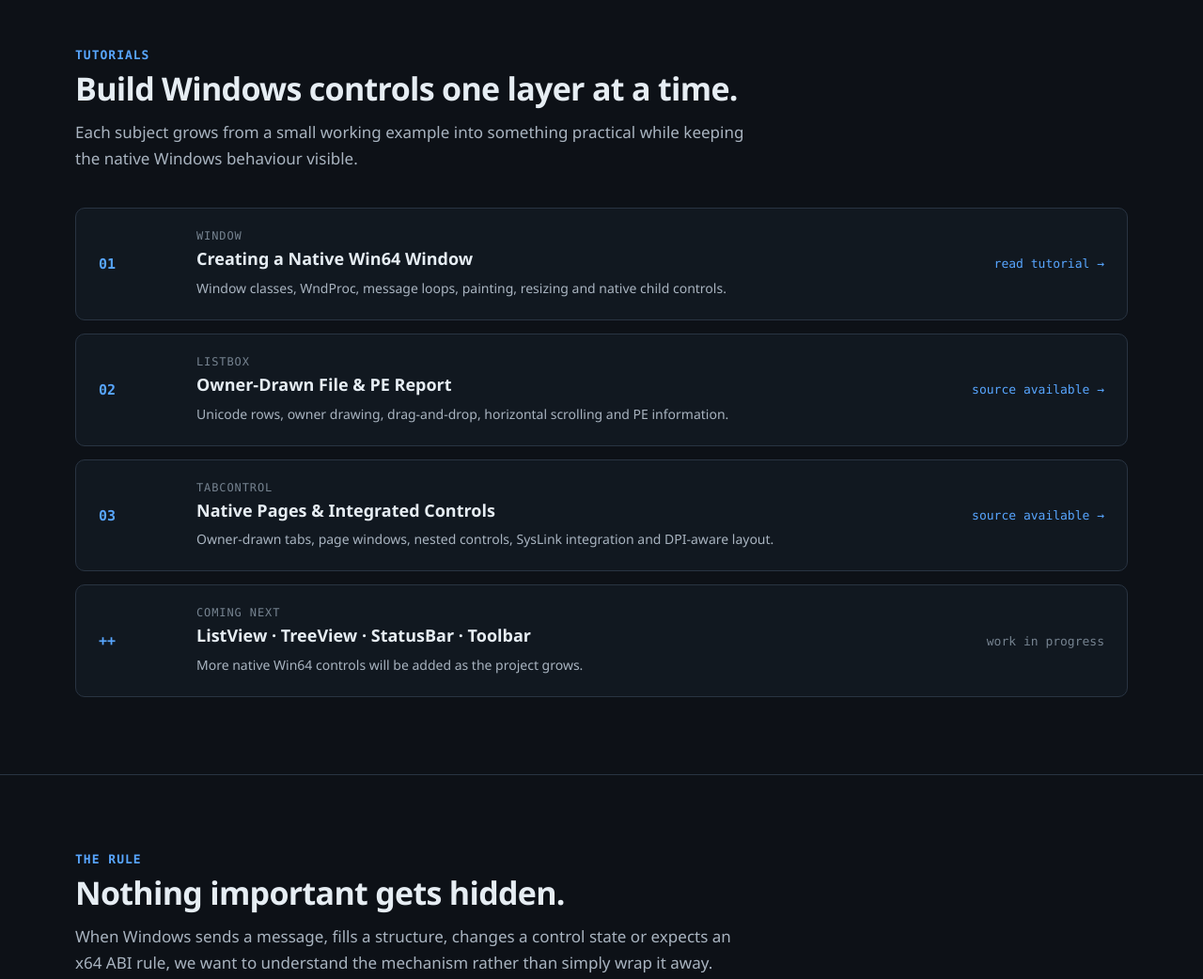
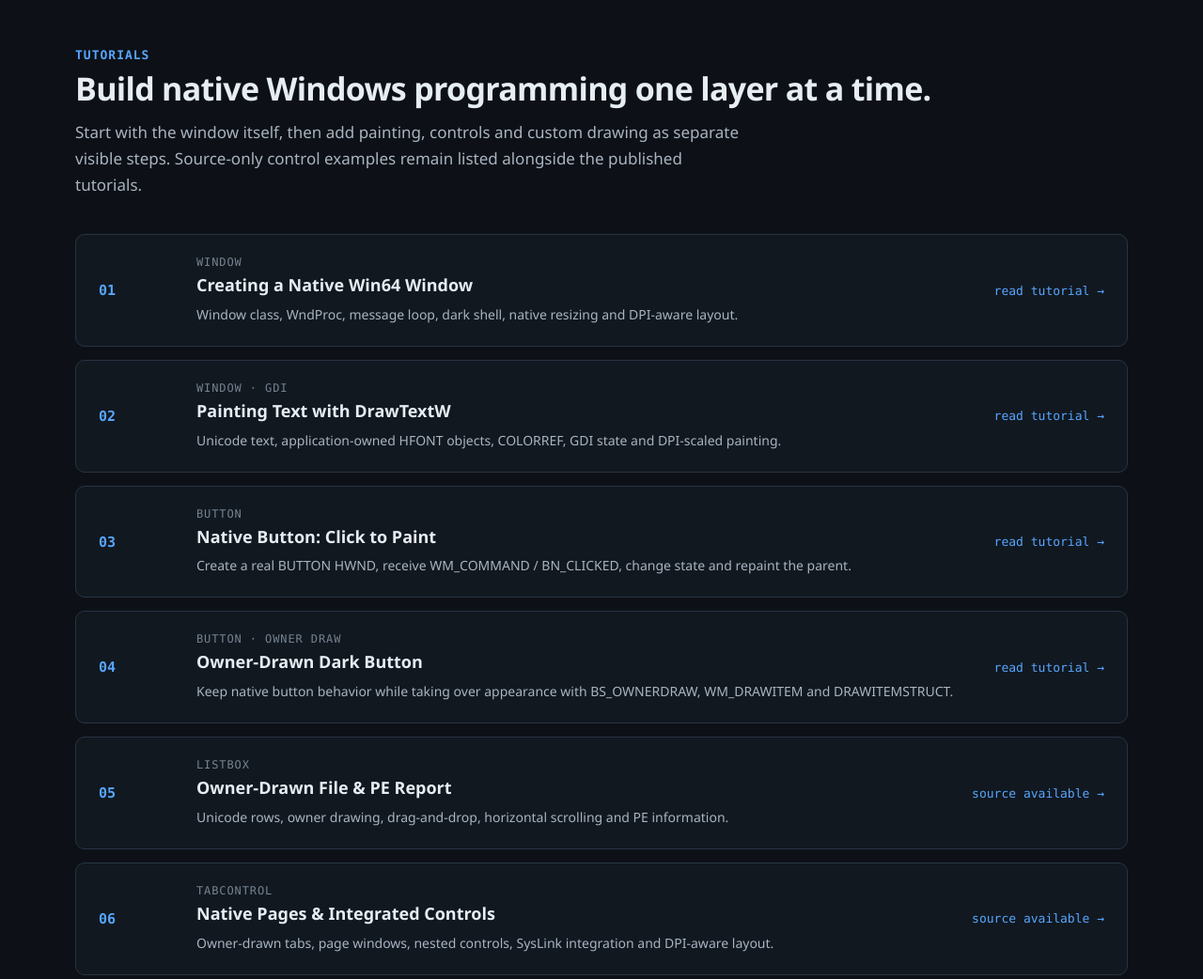
Before and after one commit to Joch64ASM/FASM-Win64-Controls, a plain HTML site: page docs/index.html in a window 1280 px wide. Shown: the part 1360-2402 px from the top of the page at 94% size. Drawn offline with Linux system fonts and the light colour scheme.

Commit message:
List Window and Button tutorials on homepage

```diff
--- a/docs/index.html
+++ b/docs/index.html
@@ -297,10 +297,10 @@ section{padding:82px 0}
 <section id="tutorials" class="section-border">
     <div class="container">
         <p class="section-kicker">Tutorials</p>
-        <h2 class="section-title">Build Windows controls one layer at a time.</h2>
+        <h2 class="section-title">Build native Windows programming one layer at a time.</h2>
         <p class="section-description">
-            Each subject grows from a small working example into
-            something practical while keeping the native Windows behaviour visible.
+            Start with the window itself, then add painting, controls and custom drawing as separate visible steps.
+            Source-only control examples remain listed alongside the published tutorials.
         </p>
         <div class="tutorial-list">
             <a class="tutorial-card" href="window/01-base-window-shell.html">
@@ -308,13 +308,43 @@ section{padding:82px 0}
                 <div>
                     <span class="tutorial-type">Window</span>
                     <h3 class="tutorial-title">Creating a Native Win64 Window</h3>
-                    <p class="tutorial-description">Window classes, WndProc, message loops, painting, resizing and native child controls.</p>
+                    <p class="tutorial-description">Window class, WndProc, message loop, dark shell, native resizing and DPI-aware layout.</p>
+                </div>
+                <div class="tutorial-state available">read tutorial →</div>
+            </a>
+
+            <a class="tutorial-card" href="window/02-painting-text.html">
+                <div class="tutorial-index">02</div>
+                <div>
+                    <span class="tutorial-type">Window · GDI</span>
+                    <h3 class="tutorial-title">Painting Text with DrawTextW</h3>
+                    <p class="tutorial-description">Unicode text, application-owned HFONT objects, COLORREF, GDI state and DPI-scaled painting.</p>
+                </div>
+                <div class="tutorial-state available">read tutorial →</div>
+            </a>
+
+            <a class="tutorial-card" href="window/03-native-button-click-to-paint.html">
+                <div class="tutorial-index">03</div>
+                <div>
+                    <span class="tutorial-type">Button</span>
+                    <h3 class="tutorial-title">Native Button: Click to Paint</h3>
+                    <p class="tutorial-description">Create a real BUTTON HWND, receive WM_COMMAND / BN_CLICKED, change state and repaint the parent.</p>
+                </div>
+                <div class="tutorial-state available">read tutorial →</div>
+            </a>
+
+            <a class="tutorial-card" href="window/04-ownerdrawn-dark-button.html">
+                <div class="tutorial-index">04</div>
+                <div>
+                    <span class="tutorial-type">Button · Owner Draw</span>
+                    <h3 class="tutorial-title">Owner-Drawn Dark Button</h3>
+                    <p class="tutorial-description">Keep native button behavior while taking over appearance with BS_OWNERDRAW, WM_DRAWITEM and DRAWITEMSTRUCT.</p>
                 </div>
                 <div class="tutorial-state available">read tutorial →</div>
             </a>
 
             <a class="tutorial-card" href="https://github.com/Joch64ASM/FASM-Win64-Controls/tree/main/ListBox">
-                <div class="tutorial-index">02</div>
+                <div class="tutorial-index">05</div>
                 <div>
                     <span class="tutorial-type">ListBox</span>
                     <h3 class="tutorial-title">Owner-Drawn File &amp; PE Report</h3>
@@ -324,7 +354,7 @@ section{padding:82px 0}
             </a>
 
             <a class="tutorial-card" href="https://github.com/Joch64ASM/FASM-Win64-Controls/tree/main/TabControl">
-                <div class="tutorial-index">03</div>
+                <div class="tutorial-index">06</div>
                 <div>
                     <span class="tutorial-type">TabControl</span>
                     <h3 class="tutorial-title">Native Pages &amp; Integrated Controls</h3>
```
